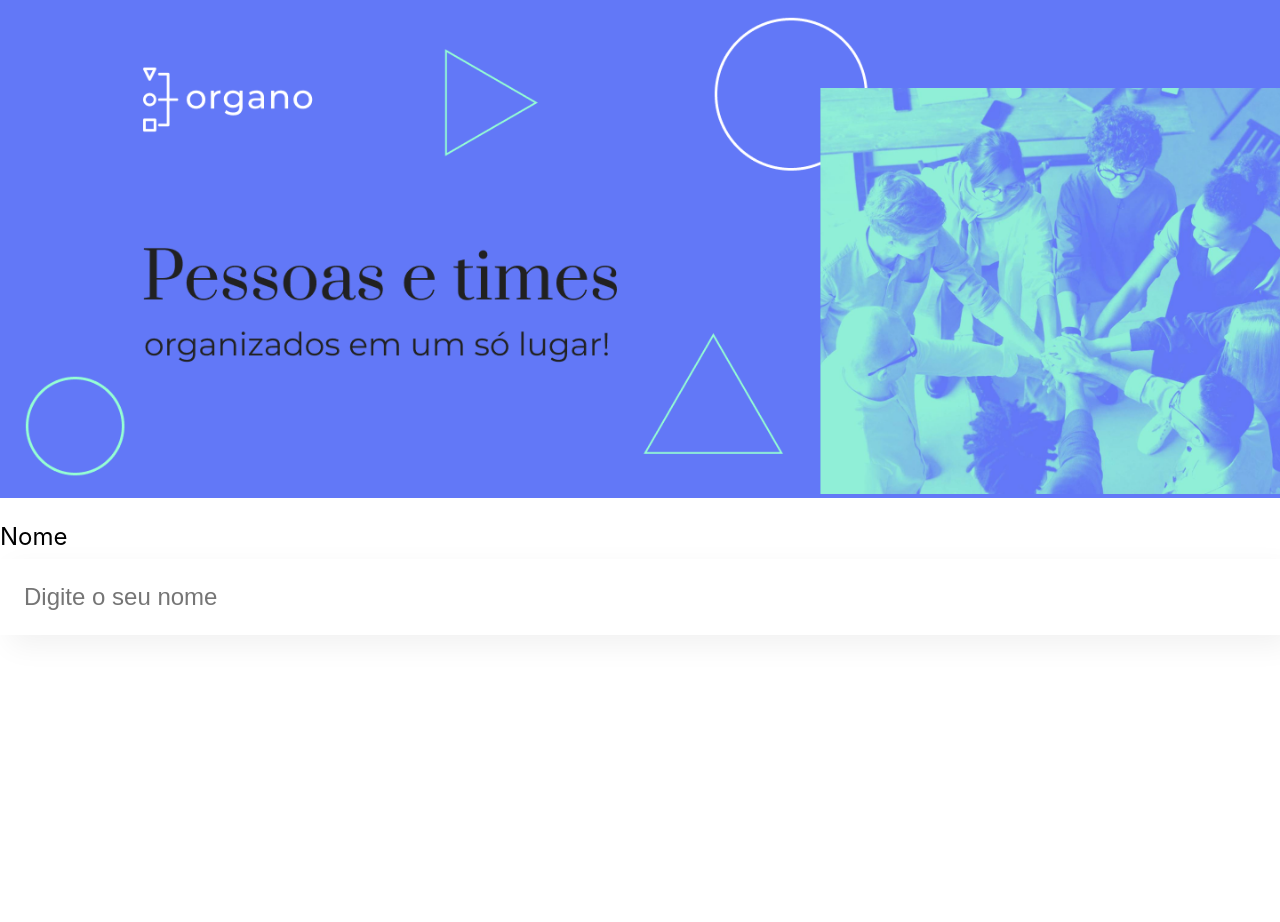
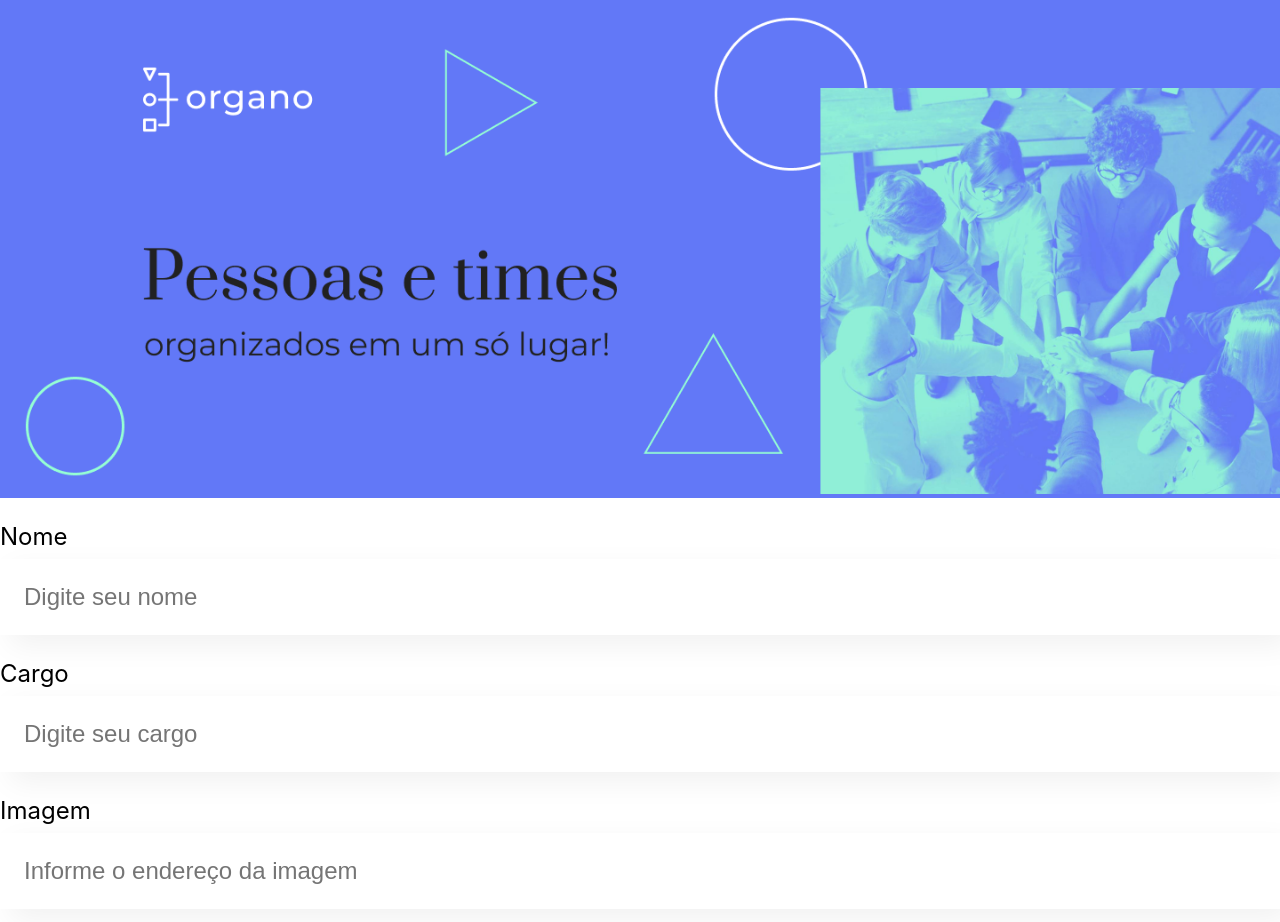
Before and after one commit to GuilFranca/ReactDesenvolvendoJS-Alura, a JavaScript app: page / in a window 1280 px wide. Shown: the top 922 px of the page. Before the commit the page ends 800 px from the top, so only its background shows below. Built offline with nearby package versions, Linux system fonts and the light colour scheme; the HTML template or start-up script is replaced by a standard one.

Commit message:
Aula 1 - 07 Parâmetros de componente

```diff
--- a/src/App.js
+++ b/src/App.js
@@ -5,7 +5,9 @@ function App() {
   return (
     <div className="App">
       <Banner />
-      <TextField />
+      <TextField label="Nome" placeholder="Digite seu nome"/>
+      <TextField label="Cargo" placeholder="Digite seu cargo"/>
+      <TextField label="Imagem" placeholder="Informe o endereço da imagem"/>
     </div>
   );
 }
--- a/src/components/TextField/index.js
+++ b/src/components/TextField/index.js
@@ -1,11 +1,16 @@
 import './TextField.css';
 
-const TextField = () => {
+const TextField = (props) => {
+    console.log(props);
     return (
 
         <div className="text__field">
-            <label>Nome</label>
-            <input placeholder='Digite o seu nome'/>
+            <label>
+                {props.label}
+                </label>
+            <input placeholder=
+                {props.placeholder}
+            />
         </div>
 
     )
```
